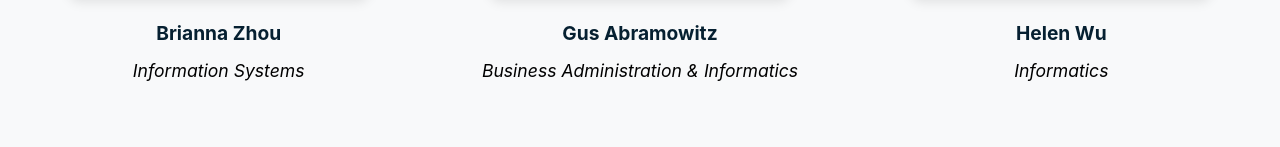
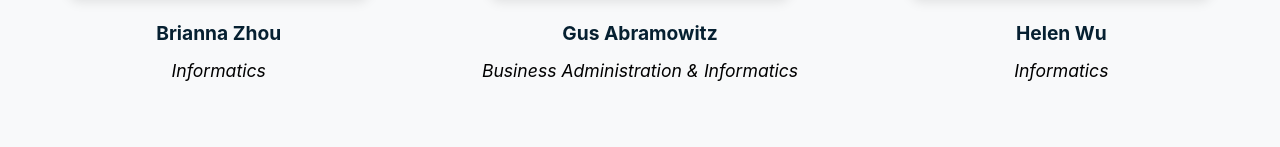
Before and after one commit to TCA-UW/TCA-UW.github.io, a React (Create React App) app: page /members/consultants in a window 1280 px wide. Shown: the part 554-701 px from the top of the page. Built offline with nearby package versions, Linux system fonts and the light colour scheme.

Commit message:
Minor edit

```diff
--- a/src/components/Consultants.js
+++ b/src/components/Consultants.js
@@ -21,7 +21,7 @@ import BT9 from "../assets/headshots/ChloeC.jpg";
 
 const consultants = {
   projectManagers: [
-    { name: "Brianna Zhou", major: "Information Systems", image: PM1, linkedin: "https://www.linkedin.com/in/brianna-zhou/" },
+    { name: "Brianna Zhou", major: "Informatics", image: PM1, linkedin: "https://www.linkedin.com/in/brianna-zhou/" },
     { name: "Gus Abramowitz", major: "Business Administration & Informatics", image: PM2, linkedin: "https://www.linkedin.com/in/gus-abramowitz-4328122aa/" },
     { name: "Helen Wu", major: "Informatics", image: PM3, linkedin: "https://www.linkedin.com/in/heleninformation/" }
   ],
```
